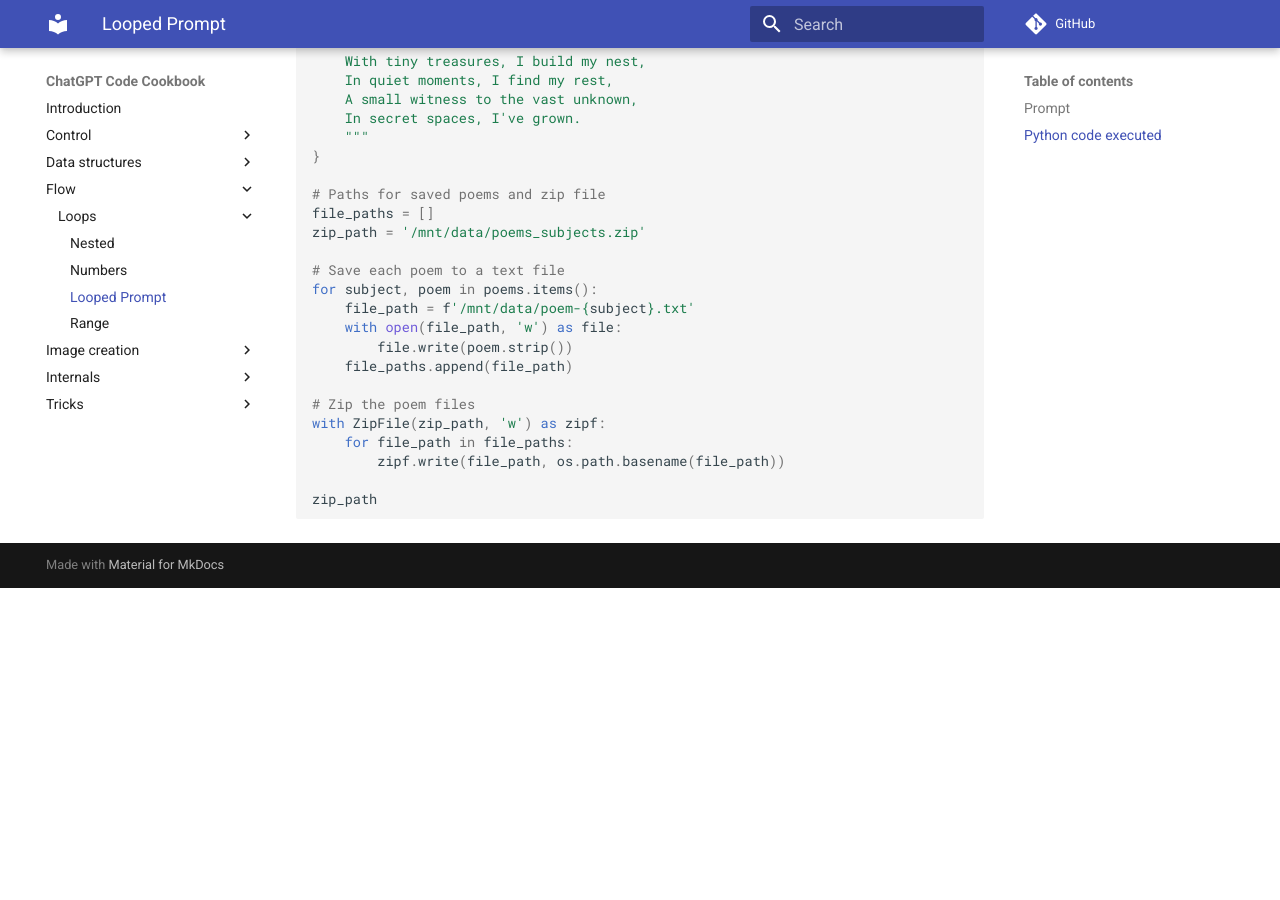
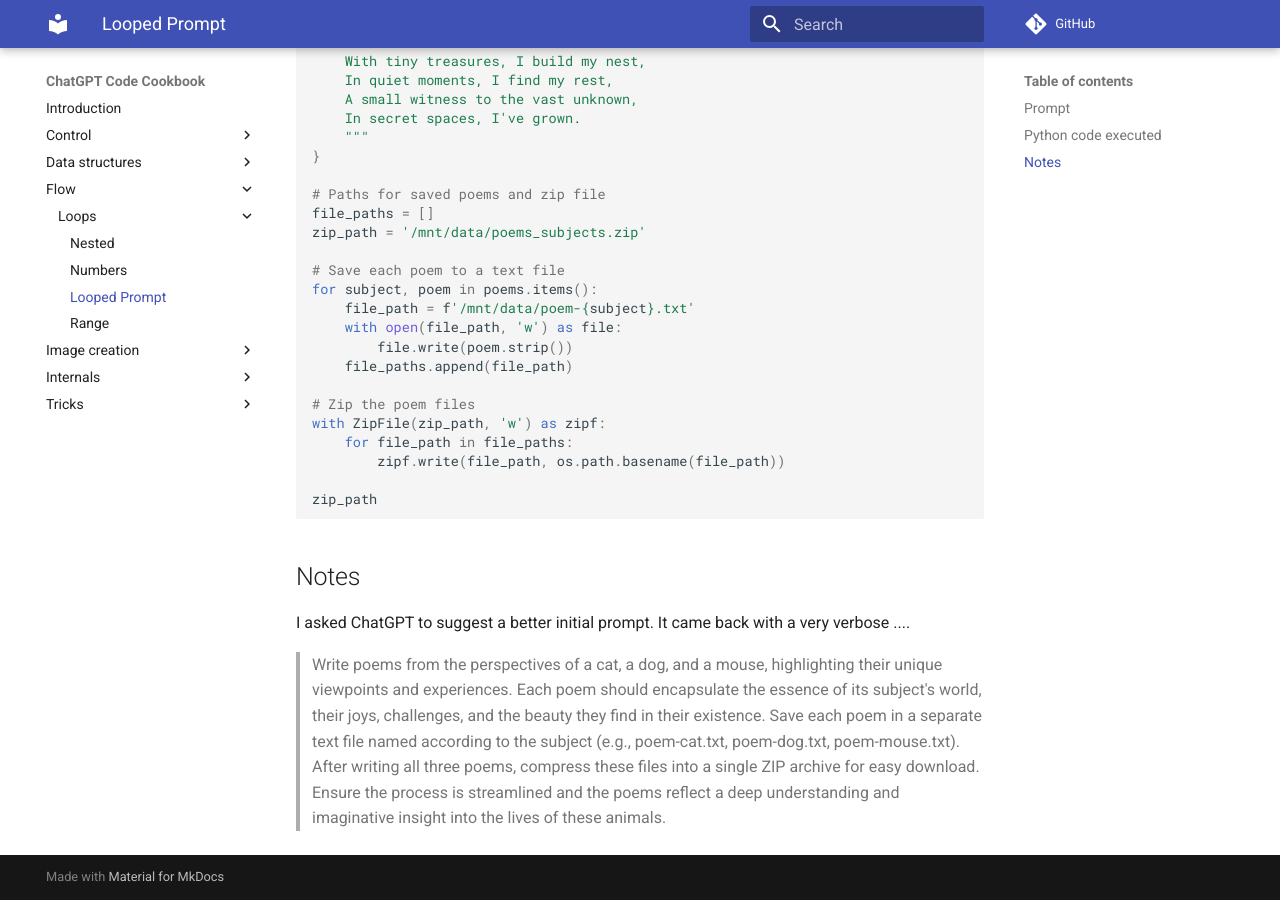
Before and after one commit to 8ft0-ai/chatGPT-code-cookbook, an MkDocs documentation site: the page built from docs/flow/loops/for_prompt.md, in a window 1280 px wide and 900 px high, scrolled down 1098 px. Built offline with MkDocs 1.6.1 and Material for MkDocs 9.7.7, drawn with Linux system fonts in a browser that asks for light colours; comment, search, counter and statistics services are not loaded; before the commit the page ends 1686 px from its top, so only the background shows below that.

Commit message:
Update for_prompt.md with better initial prompt

````diff
--- a/docs/flow/loops/for_prompt.md
+++ b/docs/flow/loops/for_prompt.md
@@ -73,3 +73,10 @@ zip_path
 
 
 ```
+
+## Notes
+
+I asked ChatGPT to suggest a better initial prompt. It came back with a very verbose ....
+
+
+> Write poems from the perspectives of a cat, a dog, and a mouse, highlighting their unique viewpoints and experiences. Each poem should encapsulate the essence of its subject's world, their joys, challenges, and the beauty they find in their existence. Save each poem in a separate text file named according to the subject (e.g., poem-cat.txt, poem-dog.txt, poem-mouse.txt). After writing all three poems, compress these files into a single ZIP archive for easy download. Ensure the process is streamlined and the poems reflect a deep understanding and imaginative insight into the lives of these animals.
````
